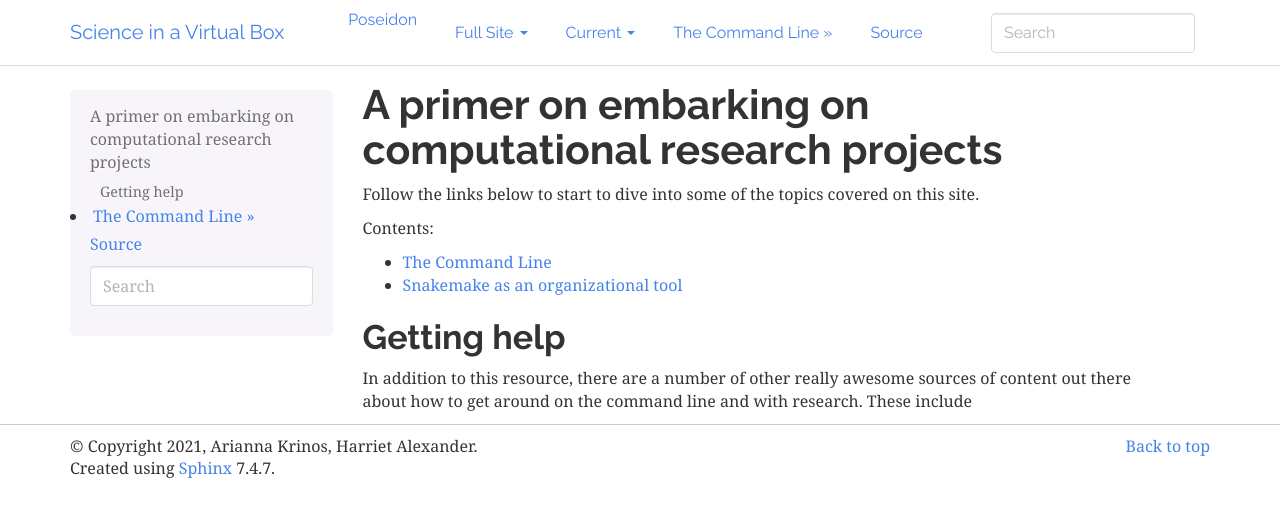
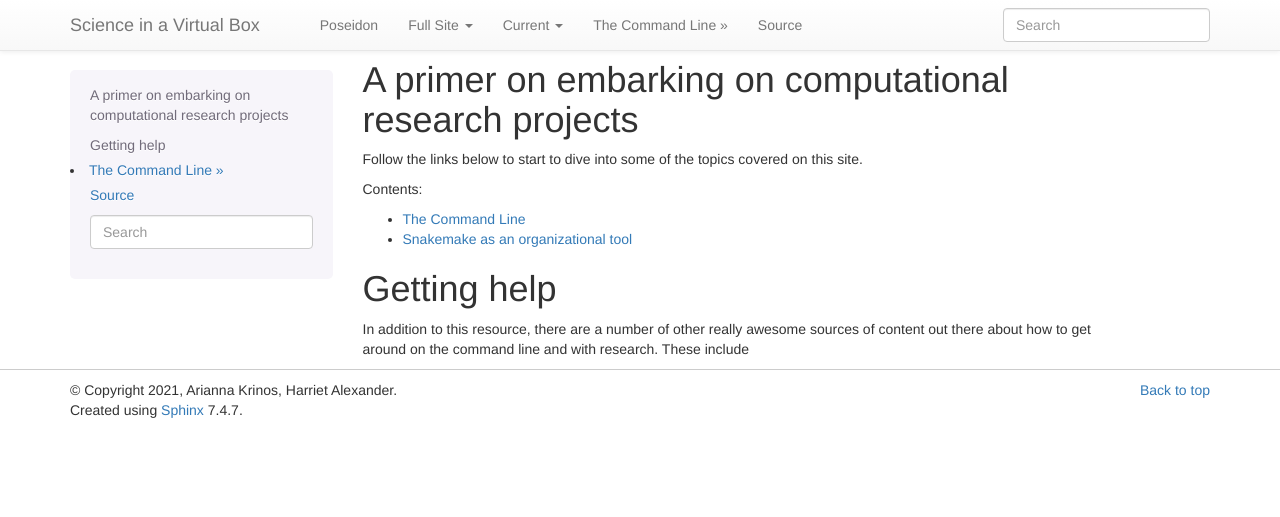
Before and after one commit to AlexanderLabWHOI/cs-sea-catg, a Sphinx documentation site: the page built from docs/index.rst, in a window 1280 px wide. Shown: the top 517 px of the page. Built offline with Sphinx 7.4.7, drawn with Linux system fonts in a browser that asks for light colours.

```diff
--- a/docs/conf.py
+++ b/docs/conf.py
@@ -112,7 +112,7 @@ html_theme_options = {
     # Currently, the supported themes are:
     # - Bootstrap 2: https://bootswatch.com/2
     # - Bootstrap 3: https://bootswatch.com/3
-    'bootswatch_theme': "readable",
+    #'bootswatch_theme': "readable",
 
     # Choose Bootstrap version.
     # Values: "3" (default) or "2" (in quotes)
--- a/docs/index.rst
+++ b/docs/index.rst
@@ -3,7 +3,6 @@
    You can adapt this file completely to your liking, but it should at least
    contain the root `toctree` directive.
 
-========================================================
 A primer on embarking on computational research projects
 ========================================================
 
```
